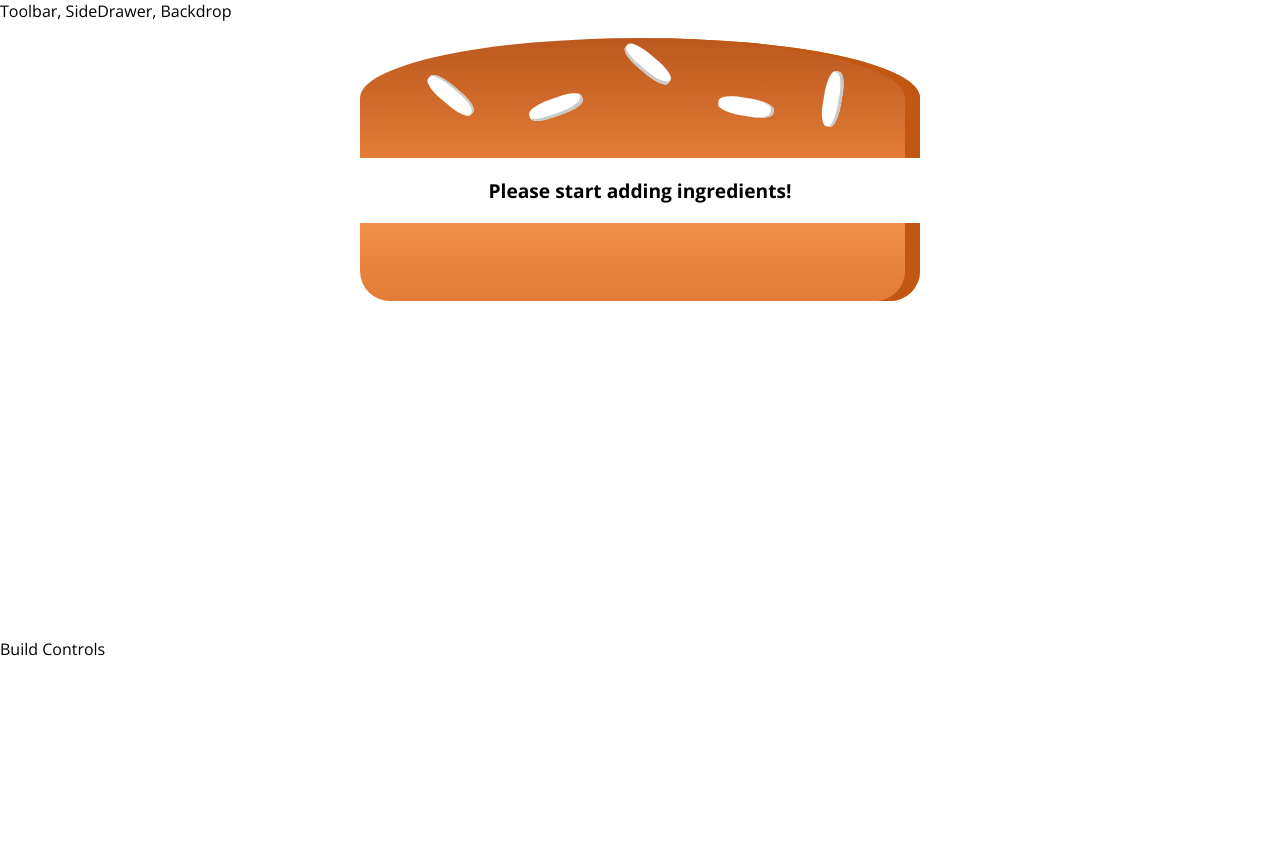
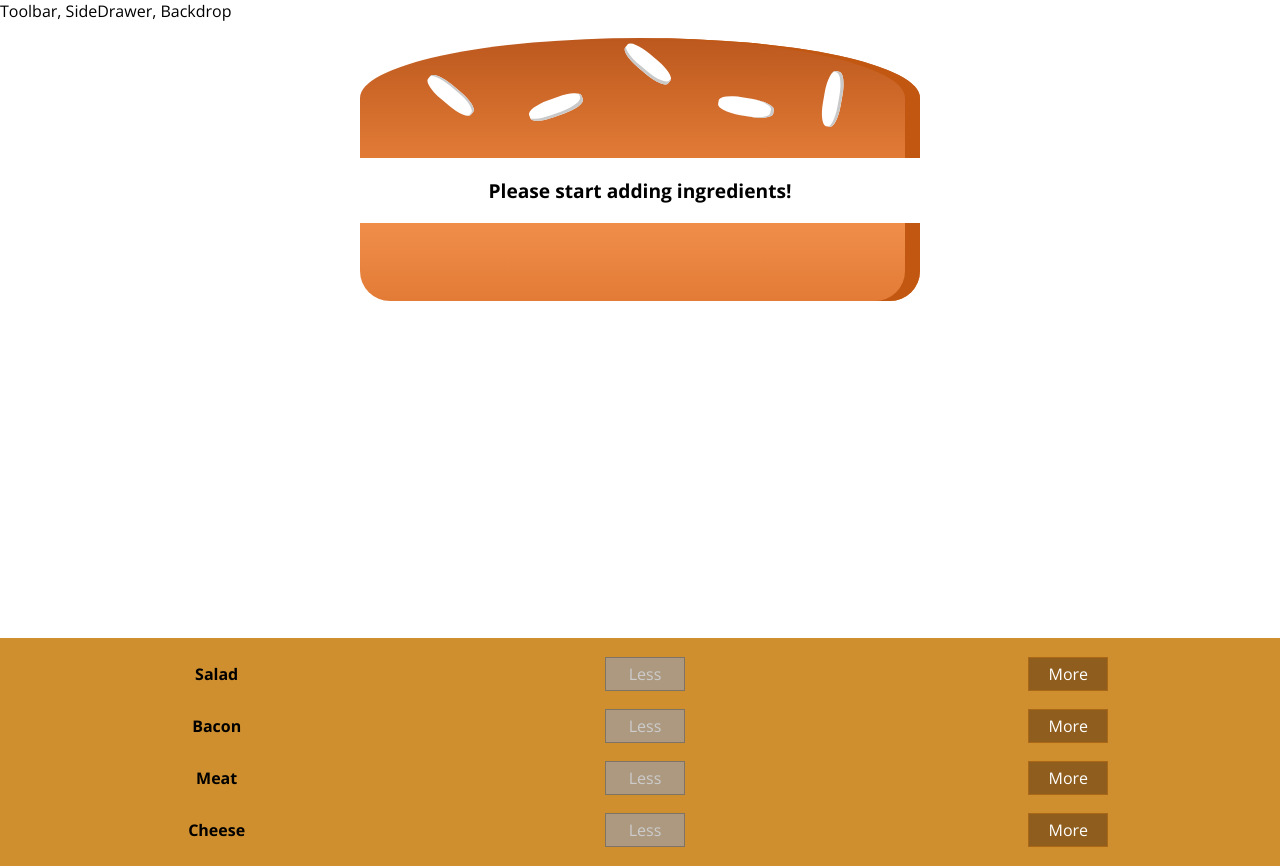
Before and after one commit to Catalina-Hasnas/Burger-App, a React (Create React App) app: page / in a window 1280 px wide. Before the commit the page ends 800 px from the top, so only its background shows below. Built offline with nearby package versions, Linux system fonts and the light colour scheme.

Commit message:
added controls to add/ remove ingredient

```diff
--- /dev/null
+++ b/src/components/Burger/BuildControls/BuildControl/BuildControl.js
@@ -0,0 +1,17 @@
+import React from 'react';
+import classes from './BuildControl.module.css'
+
+const buildControl = (props) => (
+    <div className={classes.BuildControl}>
+        <div className={classes.Label}>{props.label}</div>
+        <button
+        className={classes.Less}
+        onClick={props.deleted}
+        disabled={props.disabled}> Less </button>
+        <button
+        className={classes.More}
+        onClick={props.added}> More </button>
+    </div>
+);
+
+export default buildControl;
--- /dev/null
+++ b/src/components/Burger/BuildControls/BuildControl/BuildControl.module.css
@@ -0,0 +1,56 @@
+.BuildControl {
+    display: flex;
+    justify-content: space-around;
+    align-items: center;
+    margin: 5px 0;
+}
+
+.BuildControl button {
+    display: block;
+    font: inherit;
+    padding: 5px;
+    margin: 0 5px;
+    width: 80px;
+    border: 1px solid #AA6817;
+    cursor: pointer;
+    outline: none;
+}
+
+.BuildControl button:disabled {
+    background-color: #AC9980;
+    border: 1px solid #7E7365;
+    color: #ccc;
+    cursor: default;
+}
+
+.BuildControl button:hover:disabled {
+    background-color: #AC9980;
+    color: #ccc;
+    cursor: not-allowed;
+}
+
+.Label {
+    padding: 10px;
+    font-weight: bold;
+    width: 80px;
+}
+
+.BuildControl .Less {
+    background-color: #D39952;
+    color: white;
+}
+
+.BuildControl .More {
+    background-color: #8F5E1E;
+    color: white;
+}
+
+.BuildControl .Less:hover, .BuildControl .Less:active {
+    background-color: #DAA972;
+    color: white;
+}
+
+.BuildControl .More:hover,.BuildControl .More:active {
+    background-color: #99703F;
+    color: white;
+}
--- a/src/components/Burger/BuildControls/BuildControls.js
+++ b/src/components/Burger/BuildControls/BuildControls.js
@@ -1,8 +1,24 @@
 import React from 'react';
+import classes from './BuildControls.module.css'
+import BuildControl from './BuildControl/BuildControl'
 
-const buildControls = ( props ) => (
-    <div>
+const controls = [
+    {label: 'Salad', type: 'salad'},
+    {label: 'Bacon', type: 'bacon'},
+    {label: 'Meat', type: 'meat'},
+    {label: 'Cheese', type: 'cheese'}
+];
 
+const buildControls = (props) => (
+    <div className={classes.BuildControls}>
+        {controls.map(control => (
+            <BuildControl
+            key={control.label}
+            label={control.label}
+            added={() => props.ingredientAdded(control.type)}
+            deleted={() => props.ingredientDeleted(control.type)}
+            disabled={props.disabled[control.type]} />
+        ))}
     </div>
 )
 
--- a/src/components/Burger/BuildControls/BuildControls.module.css
+++ b/src/components/Burger/BuildControls/BuildControls.module.css
@@ -0,0 +1,10 @@
+.BuildControls {
+    width: 100%;
+    background-color: #CF8F2E;
+    display: flex;
+    flex-direction: column;
+    text-align: center;
+    box-shadow: 0 2px 1px #ccc;
+    margin: auto;
+    padding: 10px 0;
+}
--- a/src/containers/BurgerBuilder/BurgerBuilder.js
+++ b/src/containers/BurgerBuilder/BurgerBuilder.js
@@ -2,6 +2,14 @@
 
 import Aux from '../../hoc/Auxiliary';
 import Burger from '../../components/Burger/Burger';
+import BuildControls from '../../components/Burger/BuildControls/BuildControls'
+
+const INGREDIENT_PRICES = {
+    salad: 0.5,
+    bacon: 0.7,
+    cheese: 0.4,
+    meat: 1.3
+}
 
 class BurgerBuilder extends Component {
     state = {
@@ -10,14 +18,60 @@
             bacon: 0,
             cheese: 0,
             meat: 0
+        },
+        totalPrice: 4
+    }
+
+    addIngredientHandler = (type) => {
+        const oldCount = this.state.ingredients[type];
+        const updatedCount = oldCount + 1;
+        const updatedIngredients = {...this.state.ingredients}
+        updatedIngredients[type] = updatedCount;
+        const priceAddition = INGREDIENT_PRICES[type];
+        const oldPrice = this.state.totalPrice;
+        const newPrice = oldPrice + priceAddition;
+
+        this.setState({
+            totalPrice: newPrice,
+            ingredients: updatedIngredients
+        })
+
+    }
+
+    removeIngredientHandler = (type) => {
+        const oldCount = this.state.ingredients[type];
+        if (oldCount <= 0) {
+            return;
         }
+        const updatedCount = oldCount - 1;
+        const updatedIngredients = {...this.state.ingredients}
+        updatedIngredients[type] = updatedCount;
+        const priceDeduction = INGREDIENT_PRICES[type];
+        const oldPrice = this.state.totalPrice;
+        const newPrice = oldPrice - priceDeduction;
+
+        this.setState({
+            totalPrice: newPrice,
+            ingredients: updatedIngredients
+        })
     }
 
     render () {
+        const disabledInfo = {
+            ...this.state.ingredients
+        };
+
+        for (let key in disabledInfo) {
+            disabledInfo[key] = disabledInfo[key] <= 0
+        }
+
         return (
             <Aux>
                 <Burger ingredients={this.state.ingredients} />
-                <div>Build Controls</div>
+                <BuildControls
+                ingredientAdded={this.addIngredientHandler}
+                ingredientDeleted={this.removeIngredientHandler}
+                disabled = {disabledInfo}/>
             </Aux>
         );
     }
```
